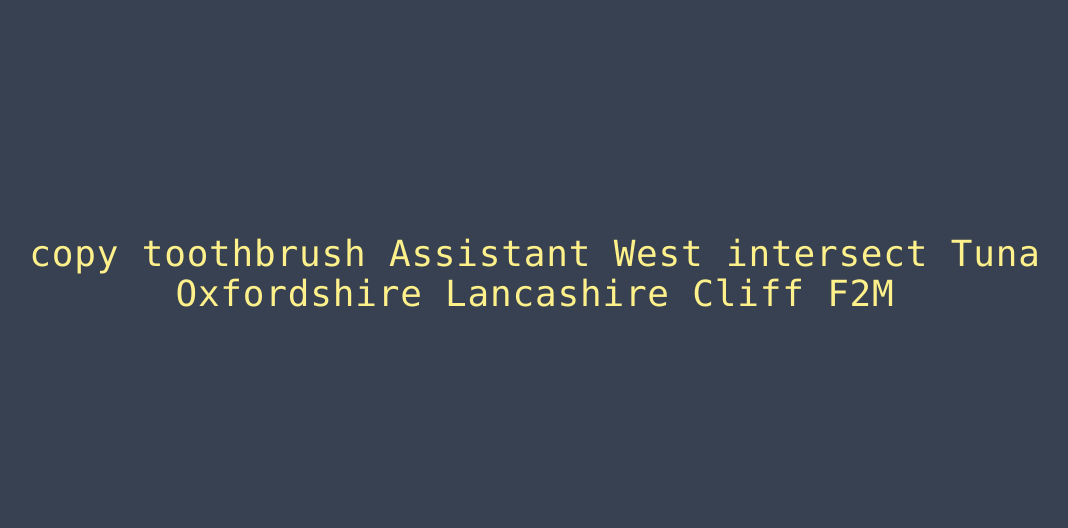
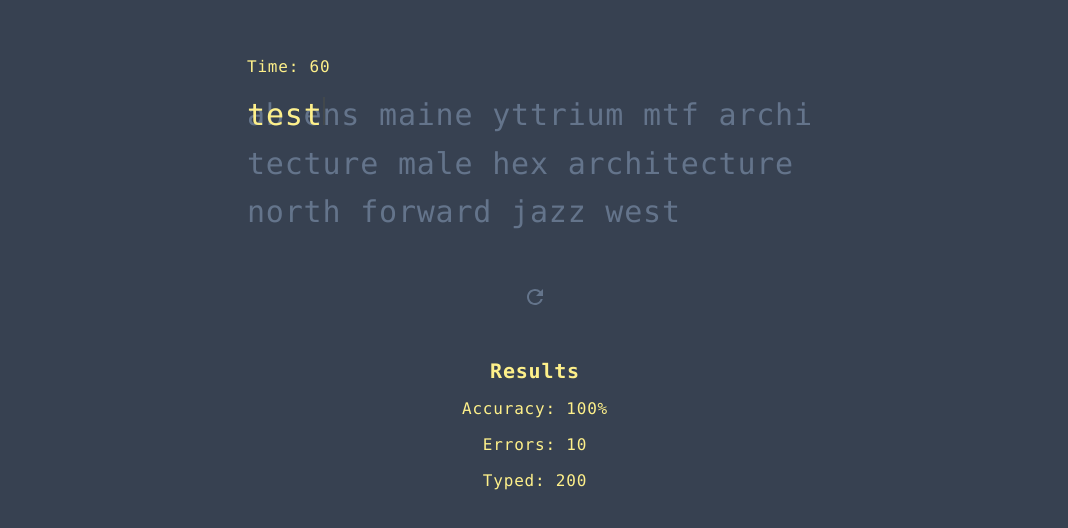
Before and after one commit to jon-jc/typing-test, a React (Vite) app: page / in a window 1280 px wide. Shown: the part 126-654 px from the top of the page, without its empty margins (105-1173 px from the left). Built offline with nearby package versions, Linux system fonts and the light colour scheme.

Commit message:
Implement random text display and initiate timer functionality

```diff
--- a/package.json
+++ b/package.json
@@ -11,6 +11,7 @@
   },
   "dependencies": {
     "classnames": "^2.5.1",
+    "framer-motion": "^11.0.5",
     "react": "^18.2.0",
     "react-dom": "^18.2.0",
     "react-icons": "^5.0.1"
--- a/src/App.tsx
+++ b/src/App.tsx
@@ -1,13 +1,49 @@
 import { faker } from "@faker-js/faker";
-
+import RestartButton from "./components/RestartButton";
+import ResultPage from "./components/ResultPage";
+import TypingInput from "./components/TypingInput";
+import useEngine from "./hooks/useEngine";
 const words = faker.random.words(10)
 
-function App() {
+const App = () => {
+  const {state, words} = useEngine();
+
+  return (
+    <>
+      <TypingTimer timeLeft={60}/>
+      <WordContainer>
+       <RandomWords words={words}/>
+       <TypingInput className="absolute inset-0" userInput={"test"}/>
+      </WordContainer>
+      <RestartButton
+        className={"mx-auto mt-10 text-slate-500"}
+        onRestart={() => null}/>
+      <ResultPage
+        className="mt-10"
+        errors={10}
+        accuracy={100}
+        total={200}
+      />
 
 
-  return (
-    <div className="text-4xl text-center text-primary-200">{words}</div>
+    </>
   )
 }
 
+const WordContainer = ({ children }: { children: React.ReactNode }) => {
+  return (
+    <div className="relative text-3xl max-w-xl leading-relaxed break-all mt-3">
+      {children}
+    </div>
+  );
+};
+
+const RandomWords = ({words}: {words: string}) =>{
+  return <div className="text-slate-500">{words}</div>
+}
+
+const TypingTimer = ({ timeLeft }: { timeLeft: number }) => {
+  return <h2 className="text-primary-200 font-medium">Time: {timeLeft}</h2>
+}
+
 export default App
--- /dev/null
+++ b/src/components/Line.tsx
@@ -0,0 +1,18 @@
+
+import { motion } from 'framer-motion';
+
+
+const Line = () => {
+  return (
+    <motion.div
+    aria-hidden={true}
+    initial={{ opacity: 1 }}
+    animate={{ opacity: 0 }}
+    exit={{ opacity: 1 }}
+    transition={{ repeat: Infinity, duration: 0.8, ease: "easeInOut" }}
+    className="inline-block bg-primary-500 w-0.5 h-7"
+  />
+  );
+};
+
+export default Line
--- /dev/null
+++ b/src/components/RestartButton.tsx
@@ -0,0 +1,30 @@
+import { useRef } from "react";
+import { MdRefresh } from "react-icons/md";
+
+const RestartButton = ({
+  onRestart: handleRestart,
+  className = "",
+}: {
+  onRestart: () => void;
+  className?: string;
+}) => {
+  const buttonRef = useRef<HTMLButtonElement>(null);
+
+  const handleClick = () => {
+    buttonRef.current?.blur();
+    handleRestart();
+  };
+
+  return (
+    <button
+      tabIndex={-1} // to prevent focus
+      ref={buttonRef}
+      className={`block rounded px-8 py-2 hover:bg-slate-700/50  ${className}`}
+      onClick={handleClick}
+    >
+      <MdRefresh className="w-6 h-6" />
+    </button>
+  );
+};
+
+export default RestartButton;
--- /dev/null
+++ b/src/components/ResultPage.tsx
@@ -0,0 +1,50 @@
+import { motion } from "framer-motion";
+import { formatPercent } from "../utils/format";
+
+const ResultPage = ({
+    errors,
+    accuracy,
+    total,
+    className,
+}: {
+    errors: number;
+    accuracy: number;
+    total: number;
+    className?: string;
+
+
+}) => {
+    const firstOpa = { opacity: 0};
+    const animate = {opacity: 1};
+    const duration= {duration: 0.2};
+
+
+
+    return(
+        <motion.ul className={`flex flex-col items-center text-primary-200 space-y-3 ${className}`}>
+            <motion.li
+                className="text-xl font-semibold"
+                initial={firstOpa}
+                animate={animate}
+                transition={{...duration, delay: 0}}
+                >Results</motion.li>
+            <motion.li
+             initial={firstOpa}
+             animate={animate}
+             transition={{...duration, delay: 0.3}}
+            > Accuracy: {formatPercent(accuracy)}</motion.li>
+            <motion.li
+              initial={firstOpa}
+              animate={animate}
+              transition={{...duration, delay: 0.6}}
+            >Errors: {errors}</motion.li>
+            <motion.li
+             initial={firstOpa}
+             animate={animate}
+             transition={{...duration, delay: 1}}
+            >Typed: {total}</motion.li>
+        </motion.ul>
+    )
+}
+
+export default ResultPage
--- /dev/null
+++ b/src/components/TypingInput.tsx
@@ -0,0 +1,29 @@
+import Line from "./Line";
+
+const TypingInput = ({
+    userInput,
+    className,
+}: {
+    userInput: string;
+    className: string;
+
+}
+) => {
+    const typedChars = userInput.split("");
+
+    return (
+        <div className={className}>
+            {typedChars.map((char, index) => {
+                return <Character key={`${char}_${index}`} char={char} />;
+            })}
+            <Line />
+        </div>
+    );
+
+};
+
+const Character = ({char}: {char: string}) =>{
+    return <span className="text-primary-200">{char}</span>
+}
+
+export default TypingInput
--- /dev/null
+++ b/src/hooks/useCountdownTimer.ts
@@ -0,0 +1,48 @@
+import { useCallback, useRef, useState, useEffect } from "react"
+
+
+const useCountdownTimer = (seconds: number) =>{
+    const [timeLeft, setTimeLeft] = useState(seconds);
+    const intervalRef = useRef<NodeJS.Timer | null>(null);
+
+    const startCountdown = useCallback(() => {
+        console.log("starting countdown");
+
+        intervalRef.current = setInterval(() => {
+            setTimeLeft((timeLeft) => timeLeft - 1);
+          }, 1000);
+        },[setTimeLeft]);
+
+
+    const resetCountdown = useCallback(() => {
+
+        console.log("resetting the count");
+
+        if(intervalRef.current) {
+            clearInterval(intervalRef.current);
+        }
+
+
+        setTimeLeft(seconds);
+
+    }, [seconds]);
+
+
+    useEffect(() => {
+        if (!timeLeft && intervalRef.current) {
+            console.log("clear timer");
+
+            clearInterval();
+        }
+    }, [timeLeft, intervalRef]);
+
+
+
+
+    return {timeLeft, startCountdown, resetCountdown};
+
+
+};
+
+
+export default useCountdownTimer
--- /dev/null
+++ b/src/hooks/useEngine.ts
@@ -0,0 +1,19 @@
+import { useState } from "react";
+import useWords from "./useWords";
+
+export type currentState = "start" | "run" |"finish";
+
+const NUM_OF_WORDS = 12;
+
+
+const useEngine = () => {
+    const [state, setState] = useState<currentState>("start");
+
+    const { words, updateWords } = useWords(NUM_OF_WORDS);
+
+
+
+  return {state, words};
+}
+
+export default useEngine
--- /dev/null
+++ b/src/hooks/useWords.ts
@@ -0,0 +1,20 @@
+import { useCallback, useState } from "react"
+import { faker } from "@faker-js/faker";
+
+const generateWords = (count: number) => {
+    return faker.random.words(count).toLowerCase();
+}
+
+const useWords = (count: number) => {
+  const [words, setWords] = useState<string>(generateWords(count));
+
+  const updateWords = useCallback(() => {
+    setWords(generateWords(count));
+  }, [count]);
+
+
+  return { words, updateWords };
+
+}
+
+export default useWords
--- /dev/null
+++ b/src/utils/format.ts
@@ -0,0 +1,3 @@
+export const formatPercent = (percentage: number) => {
+    return percentage.toFixed(0) + "%";
+  };
```
Also changed, not shown: 1 other file (tests, documents, lock files or other folders).
